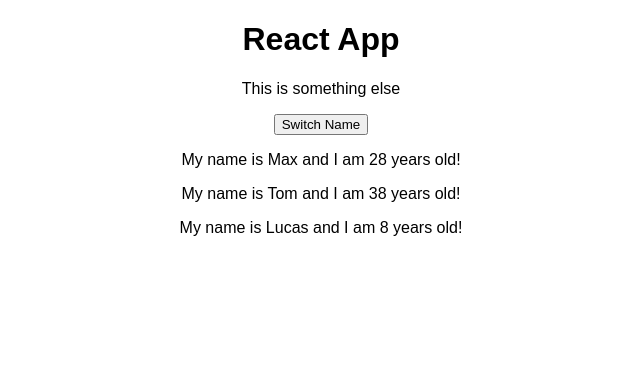
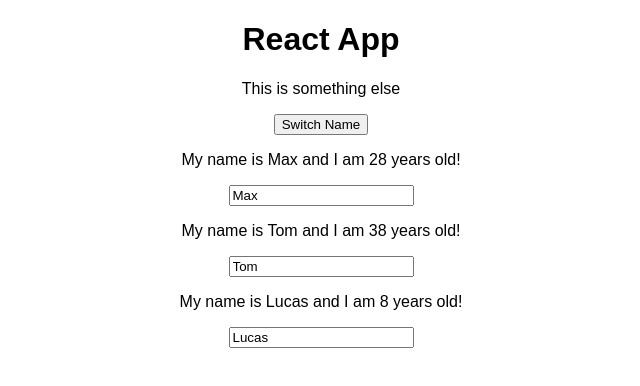
Before and after one commit to tbartolucci/react-tutorial, a React (Create React App) app: page / in a window 1280 px wide. Shown: the top 386 px of the page, without its empty margins (319-959 px from the left). Built offline with nearby package versions, Linux system fonts and the light colour scheme.

Commit message:
WIP Examples

```diff
--- a/src/App.js
+++ b/src/App.js
@@ -1,51 +1,59 @@
-import React, { useState } from 'react';
+import React, { Component } from 'react';
 import './App.css';
 import Person from './Person/Person';
 
-//class App extends Component {
-const app = props => {
+class App extends Component {
     // initial state
     // two methods
-    const [ personState, setPersonState ] = useState({
+    state = {
         persons : [
             {name: 'Max', age: 28},
             {name: 'Tom', age: 38},
             {name: 'Lucas', age: 8}
-        ]
-    });
-    const [otherState, setOtherState] = useState('This is something else');
+        ],
+        otherState: 'This is something else'
+    };
 
-    const switchNameHandler = () => {
-        //console.log('Was Clicked');
+    switchNameHandler = (newName) => {
         // DONT DO THIS: this.state.persons[0].name = "Maximillion";
-        setPersonState({ persons : [
-                {name: 'Maximillian', age: 28},
+        this.setState({ persons : [
+                {name: newName, age: 28},
                 {name: 'Tom', age: 40},
                 {name: 'Lucas', age: 8}
             ]});
-        setOtherState('Button Clicked');
     };
 
+    nameChangedHandler = (event) => {
+        // DONT DO THIS: this.state.persons[0].name = "Maximillion";
+        this.setState({ persons : [
+                {name: event.target.value, age: 28},
+                {name: 'Tom', age: 40},
+                {name: 'Lucas', age: 8}
+            ]});
+    };
+
+    render() {
         return (
             <div className="App">
                 <h1>React App</h1>
-             <p>{otherState}</p>
-             <button onClick={switchNameHandler}>Switch Name</button>
+                <p>{this.state.otherState}</p>
+                <button onClick={this.switchNameHandler.bind(this,'Leo')}>Switch Name</button>
 
                 <Person
-                 name={personState.persons[0].name}
-                 age={personState.persons[0].age}/>
+                    name={this.state.persons[0].name}
+                    age={this.state.persons[0].age}/>
                 <Person
-                 name={personState.persons[1].name}
-                 age={personState.persons[1].age}
-                click={switchNameHandler} />
+                    name={this.state.persons[1].name}
+                    age={this.state.persons[1].age}
+                    change={this.nameChangedHandler}/>
                 <Person
-                 name={personState.persons[2].name}
-                 age={personState.persons[2].age}/>
+                    name={this.state.persons[2].name}
+                    age={this.state.persons[2].age}/>
 
             </div>
         );
+    }
 
-};
+}
 
-export default app;
+export default App;
--- a/src/Person/Person.js
+++ b/src/Person/Person.js
@@ -3,8 +3,9 @@
 const person = ( props ) => {
     return (
         <div>
-            <p onClick={props.switchNameHandler}>My name is {props.name} and I am {props.age} years old!</p>
+            <p onClick={props.click}>My name is {props.name} and I am {props.age} years old!</p>
             <p>{props.children}</p>
+            <input type="text" onChange={props.change} value={props.name}/>
         </div>
     );
 };
```
Also changed, not shown: 1 other file (tests, documents, lock files or other folders). Lines whose indentation alone changed are shown as unchanged.
